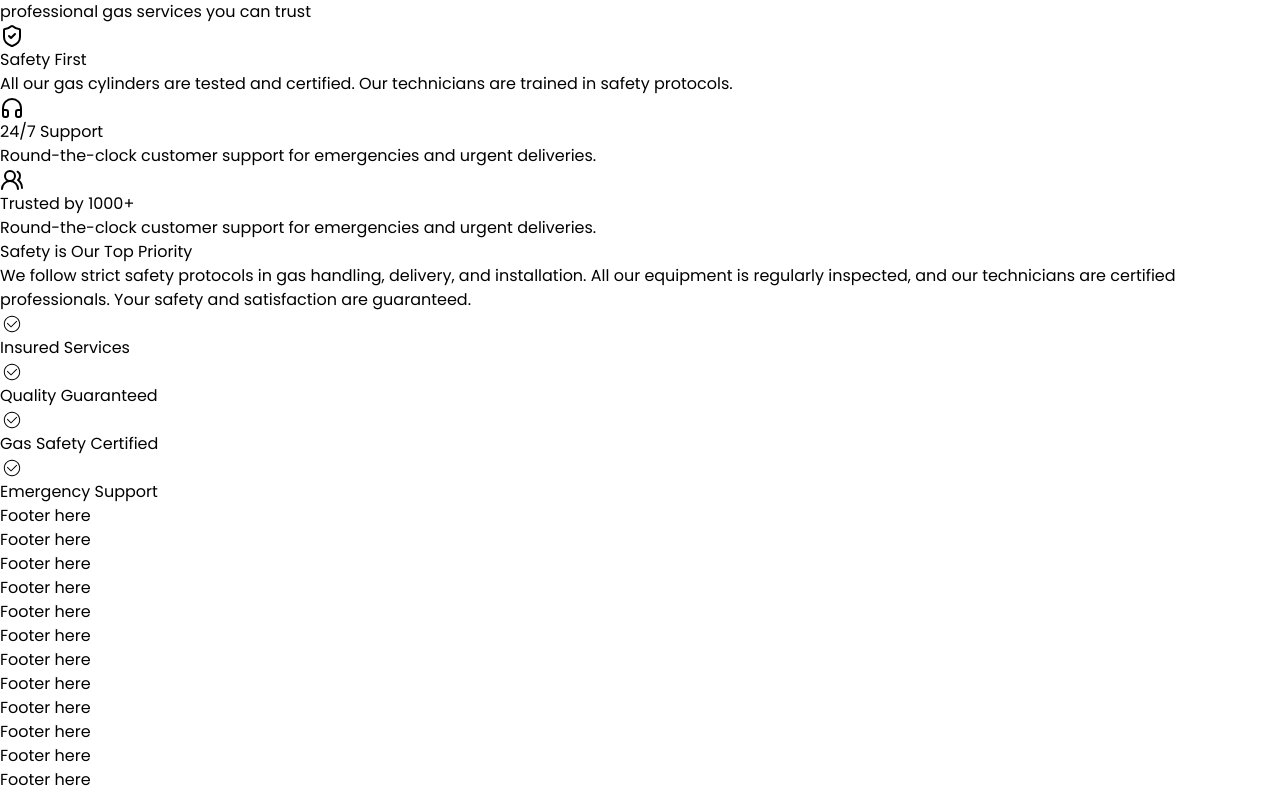
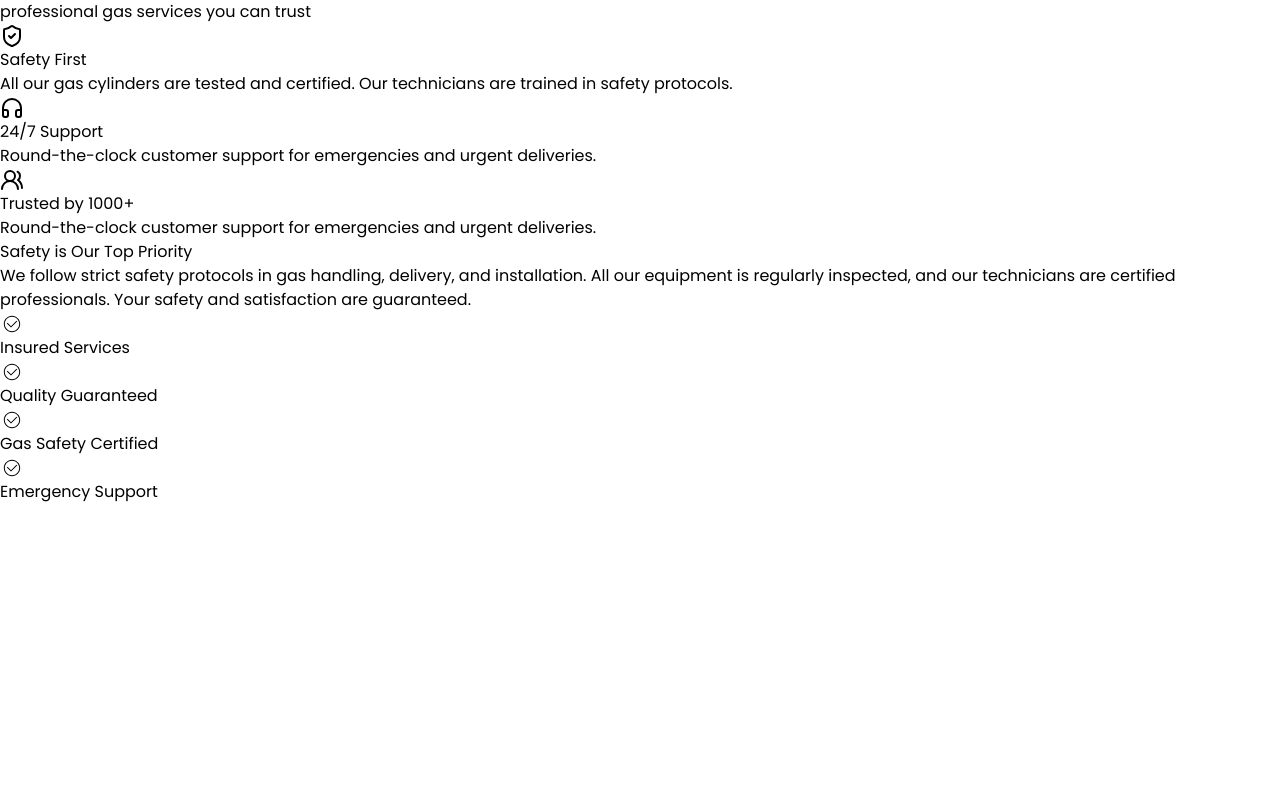
Before and after one commit to devsilvar/nationgas, a React (Vite) app: page / in a window 1280 px wide. Shown: the part 1929-2721 px from the top of the page. After the commit the page ends 2433 px from the top, so only its background shows below. Built offline with nearby package versions, Linux system fonts and the light colour scheme.

Commit message:
addede packages

```diff
--- a/src/App.tsx
+++ b/src/App.tsx
@@ -8,13 +8,6 @@ export default function App() {
       <main>
         <Outlet />
       </main>
-      <footer>Footer here</footer>
-      <footer>Footer here</footer> <footer>Footer here</footer>{' '}
-      <footer>Footer here</footer> <footer>Footer here</footer>{' '}
-      <footer>Footer here</footer> <footer>Footer here</footer>{' '}
-      <footer>Footer here</footer> <footer>Footer here</footer>{' '}
-      <footer>Footer here</footer> <footer>Footer here</footer>{' '}
-      <footer>Footer here</footer>
     </div>
   );
 }
```
